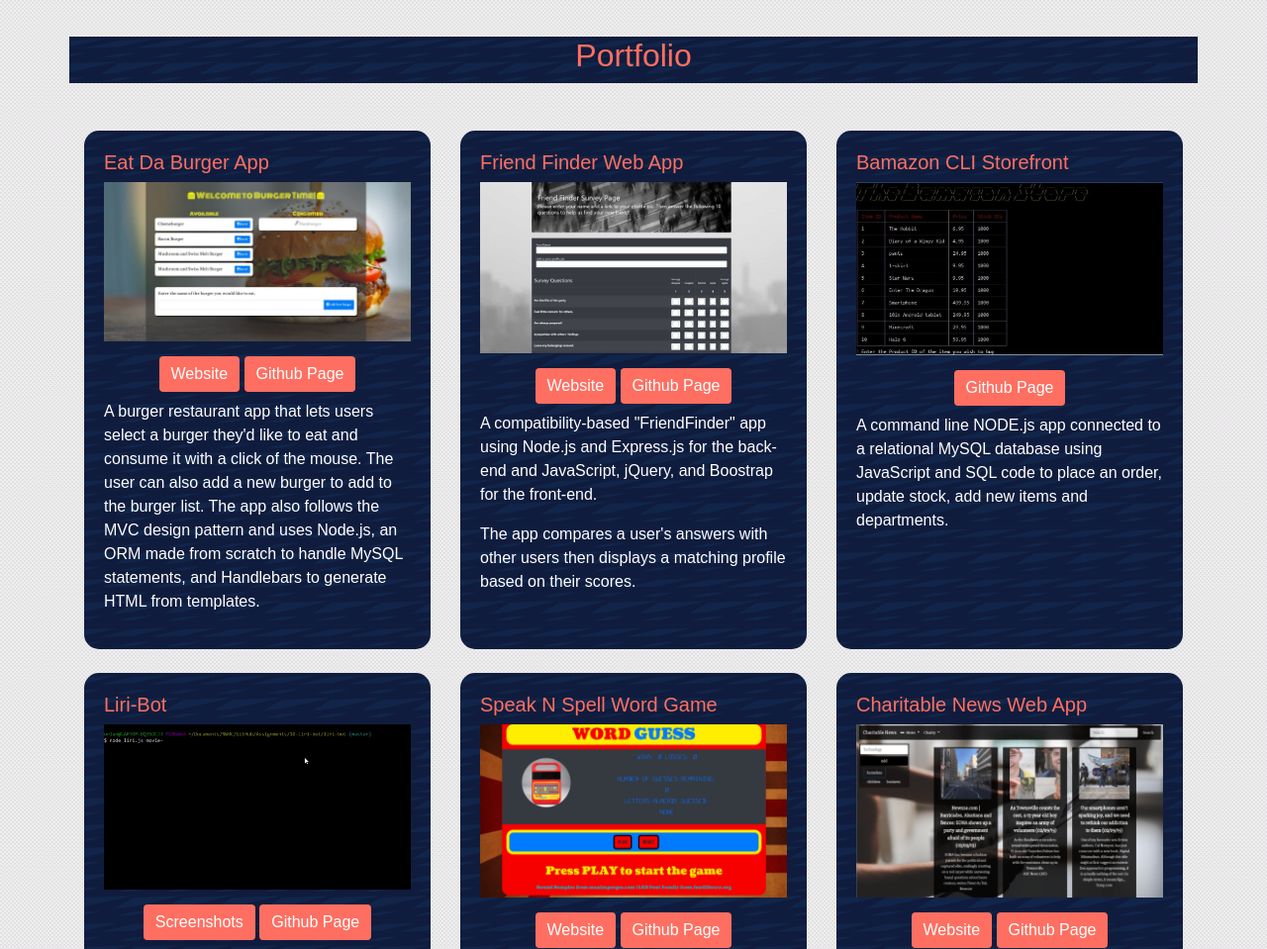
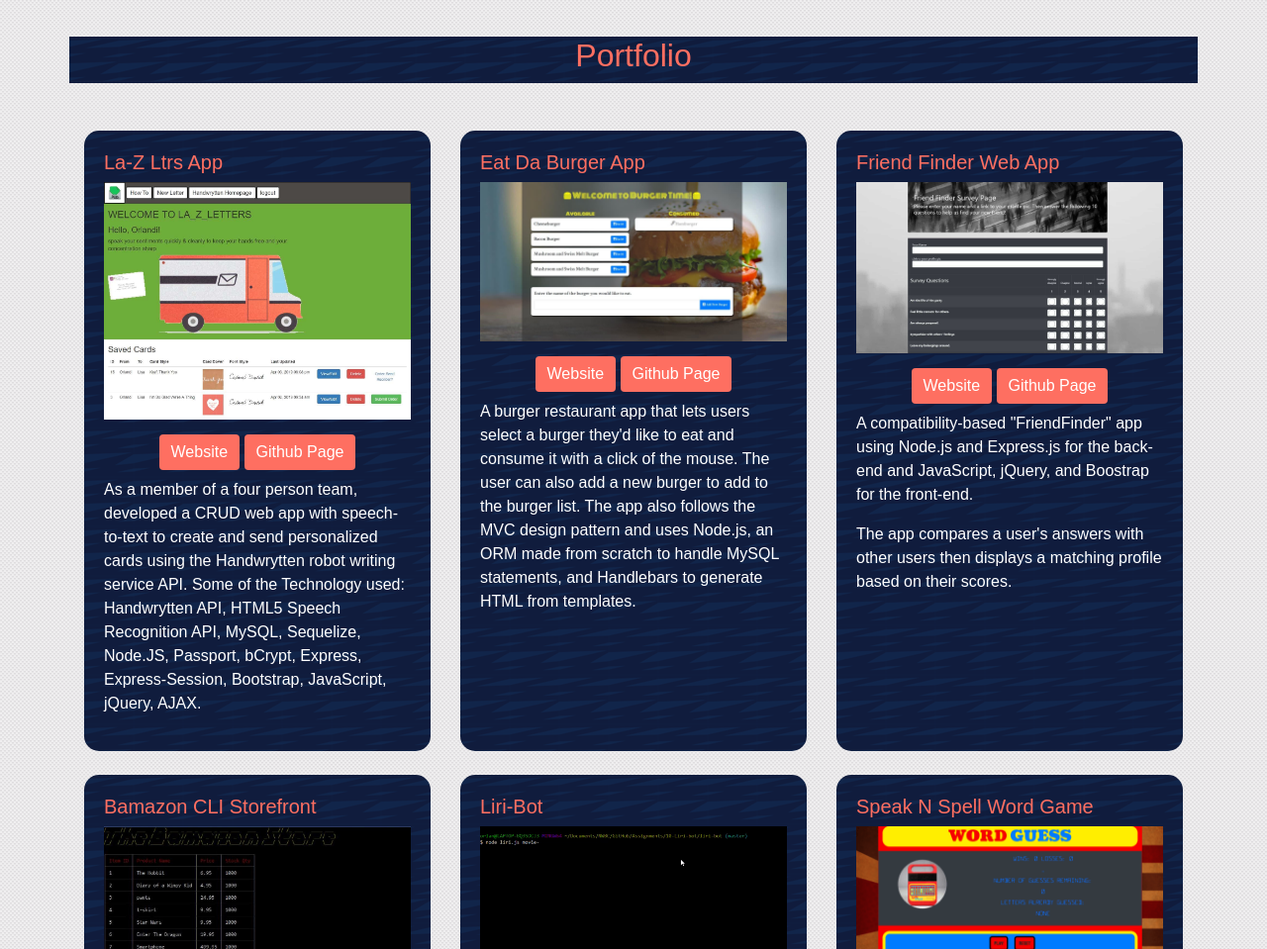
Before and after one commit to orlandocarnate/orlandocarnate.github.io, a website: page index.html in a window 1280 px wide. Shown: the part 640-1599 px from the top of the page at 99% size. Drawn offline with nearby package versions, Linux system fonts and the light colour scheme; a web font is replaced by a local one.

Commit message:
Added project 2 to portfolio

```diff
--- a/index.html
+++ b/index.html
@@ -142,6 +142,22 @@
         </div>
 
         <div class="row">
+            <div class="col-sm-4 mb-4 d-flex align-items-stretch">
+                <div class="portfolio-card">
+                    <h5>La-Z Ltrs App</h5>
+                    <img class="img-responsive portfolio-img" src='assets/images/la-z-ltrs-home.jpg'>
+                    <div class="mb-2 text-center">
+                        <a href="https://soto-la-z-ltrs.herokuapp.com/home" class="btn btn-primary">Website</a>
+                        <a href="https://github.com/rodolfosotojr/la-z-Ltrs" class="btn btn-primary">Github
+                            Page</a>
+                    </div>
+                    <p>As a member of a four person team, developed a CRUD web app with speech-to-text to create and
+                        send personalized cards using the Handwrytten robot writing service API. Some of the Technology
+                        used: Handwrytten API, HTML5 Speech Recognition API, MySQL, Sequelize, Node.JS, Passport,
+                        bCrypt, Express, Express-Session, Bootstrap, JavaScript, jQuery, AJAX.</p>
+                </div>
+            </div>
+
             <div class="col-sm-4 mb-4 d-flex align-items-stretch">
                 <div class="portfolio-card">
                     <h5>Eat Da Burger App</h5>
```
Also changed, not shown: package.json (added, +22 -0 lines), assets/images/la-z-ltrs-home.jpg (added), 2 other files.
